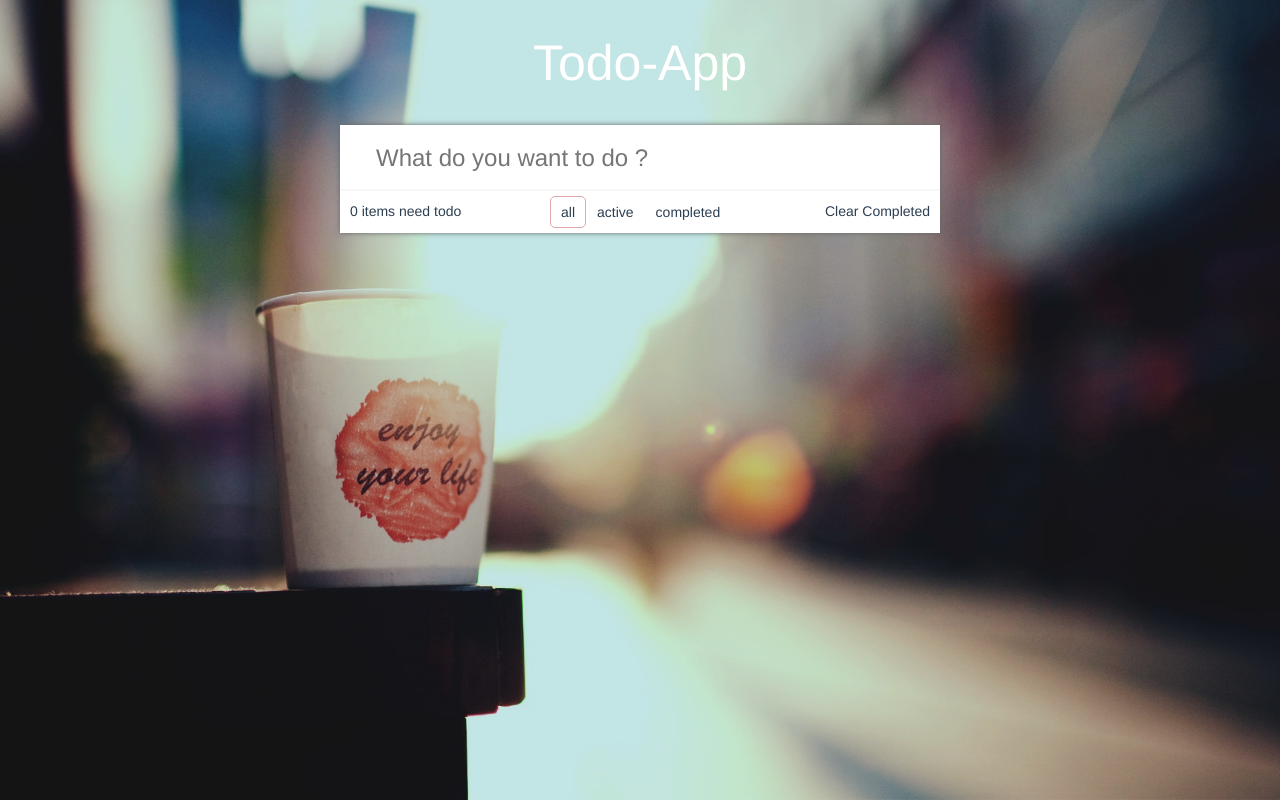
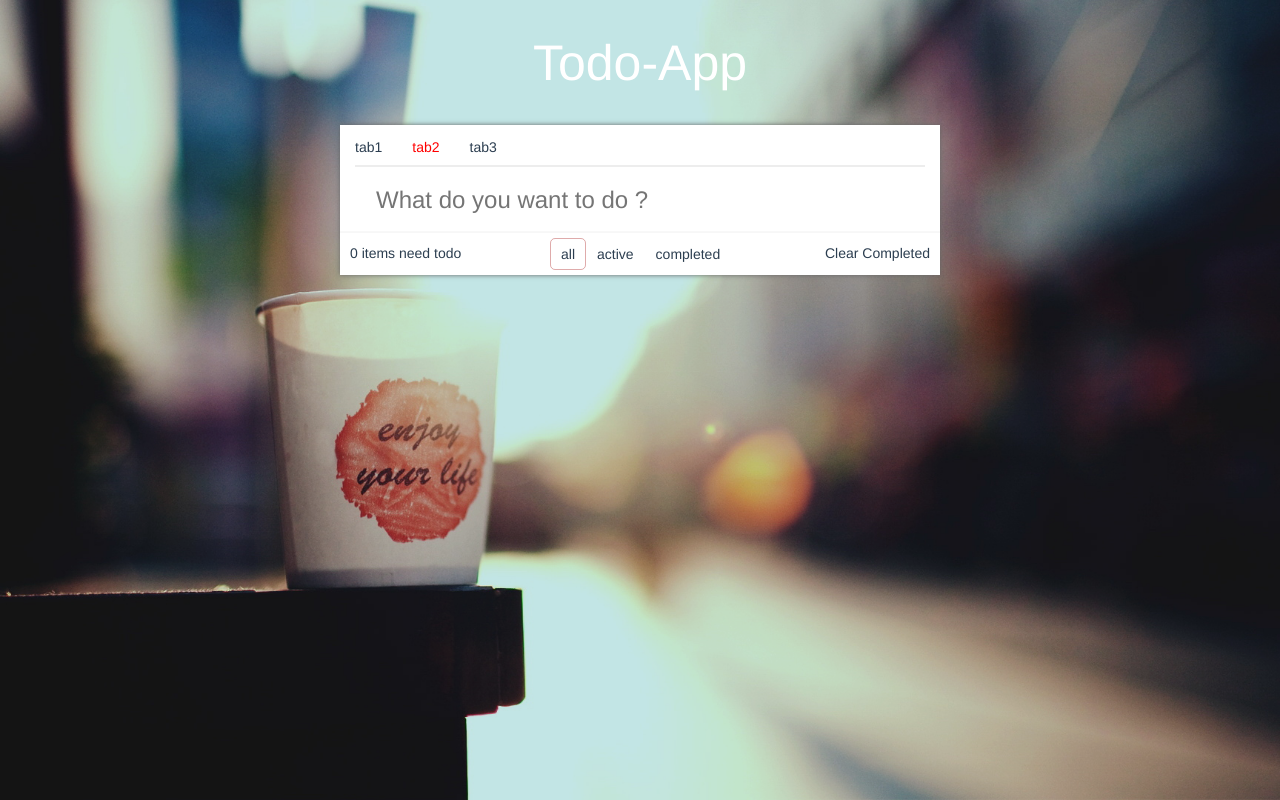
Before and after one commit to yaominguo/Fridge, a Vue app in the folder VueToDo/: page /#/ in a window 1280 px wide. Built offline with nearby package versions, Linux system fonts and the light colour scheme.

Commit message:
构建全局tab公共组件

```diff
--- /dev/null
+++ b/VueToDo/src/libs/tabs/tab.vue
@@ -0,0 +1,46 @@
+<script>
+export default {
+  name: 'Tab',
+  props: {
+    index: {
+      type: [String, Number],
+      required: true
+    },
+    label: {
+      type: String,
+      default: 'tab'
+    }
+  },
+  computed: {
+    active () {
+      return false
+    }
+  },
+  render () {
+    const tab = this.$slots.label || <span>{this.label}</span>
+    const classNames = {
+      tab: true,
+      active: this.active
+    }
+    return (
+      <li class={classNames}>
+        {tab}
+      </li>
+    )
+  }
+}
+</script>
+
+<style lang="stylus" scoped>
+  .tab
+    list-style none
+    line-height 40px
+    margin-right 30px
+    position relative
+    bottom -2px
+    cursor pointer
+    &.active
+      border-bottom 2px solid blue
+    &:last-child
+      margin-right 0
+</style>
--- /dev/null
+++ b/VueToDo/src/libs/tabs/tabs.vue
@@ -0,0 +1,29 @@
+<script>
+export default {
+  name: 'Tabs',
+  props: {
+    value: {
+      type: [String, Number],
+      required: true
+    }
+  },
+  render () {
+    return (
+      <div class="tabs">
+        <ul class="tabs-header">
+          {this.$slots.default}
+        </ul>
+      </div>
+    )
+  }
+}
+</script>
+
+<style lang="stylus" scoped>
+  .tabs-header
+    display flex
+    list-style none
+    margin 0
+    padding 0
+    border-bottom 2px solid #ededed
+</style>
--- a/VueToDo/src/main.js
+++ b/VueToDo/src/main.js
@@ -4,9 +4,11 @@ import Vue from 'vue'
 import App from './App'
 import router from './router'
 import Notification from './libs/notification'
+import Tabs from './libs/tabs'
 import './assets/styles/global.styl'
 Vue.config.productionTip = false
 Vue.use(Notification)
+Vue.use(Tabs)
 
 /* eslint-disable no-new */
 new Vue({
--- a/VueToDo/src/todo/components/tabs.vue
+++ b/VueToDo/src/todo/components/bar.vue
@@ -17,7 +17,7 @@
 
 <script>
 export default {
-  name: 'TodoTabs',
+  name: 'TodoBar',
   data () {
     return {
       states: ['all', 'active', 'completed']
--- a/VueToDo/src/todo/components/todo.vue
+++ b/VueToDo/src/todo/components/todo.vue
@@ -1,5 +1,14 @@
 <template>
   <section class="real-app">
+    <div class="tab-container">
+      <tabs value="1">
+        <tab label="tab1" index="1"></tab>
+        <tab index="2">
+          <span slot="label" style="color: red">tab2</span>
+        </tab>
+        <tab label="tab3" index="3"></tab>
+      </tabs>
+    </div>
     <input
     type="text"
     class="add-input"
@@ -13,7 +22,7 @@
     :key="todo.id"
     @del="deleteTodo"
     />
-    <todo-tabs
+    <todo-bar
     :filter="filter"
     :todos="todos"
     @toggle="toggleFilter"
@@ -24,7 +33,7 @@
 
 <script>
 import TodoItem from './item'
-import TodoTabs from './tabs'
+import TodoBar from './bar'
 let id = 0
 export default {
   name: 'Todo',
@@ -62,13 +71,18 @@ export default {
       this.filter = state
     },
     clearAllCompleted () {
-      this.todos = this.todos.filter(todo => !todo.completed)
-      this.$notify({content: '清除成功'})
+      const hasCompleted = this.todos.some(todo => { return todo.completed })
+      if (hasCompleted) {
+        this.todos = this.todos.filter(todo => !todo.completed)
+        this.$notify({content: '清除成功'})
+      } else {
+        this.$notify({content: '没有已完成的待办事项'})
+      }
     }
   },
   components: {
     TodoItem,
-    TodoTabs
+    TodoBar
   }
 }
 </script>
@@ -92,4 +106,7 @@ export default {
       box-sizing border-box
       padding 16px 16px 16px 36px
       box-shadow inset 0 -2px 1px rgba(0,0,0,0.03)
+    .tab-container
+      background-color #fff
+      padding 0 15px
 </style>
```
Also changed, not shown: VueToDo/src/libs/tabs/index.js (added, +7 -0 lines).
